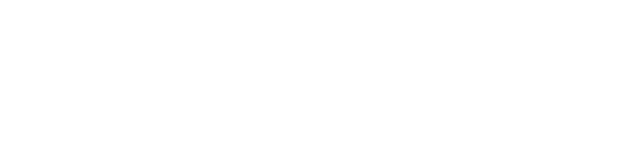
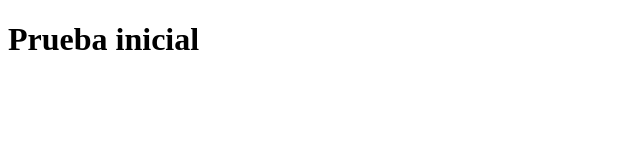
Before and after one commit to VCAngel/Login_Adquisiciones, a plain HTML site: page index.html in a window 1280 px wide. Shown: the whole page, without its empty margins (0-640 px from the left). Drawn offline with Linux system fonts and the light colour scheme.

Commit message:
Prueba incial de Repo

```diff
--- a/index.html
+++ b/index.html
@@ -9,6 +9,7 @@
 </head>
 
 <body>
+    <h1>Prueba inicial</h1>
 
 </body>
 
```
